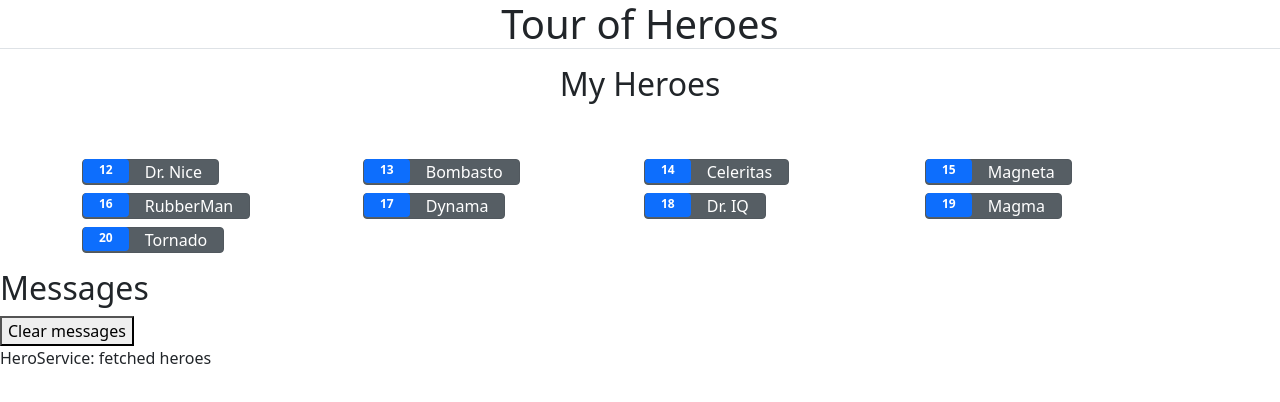
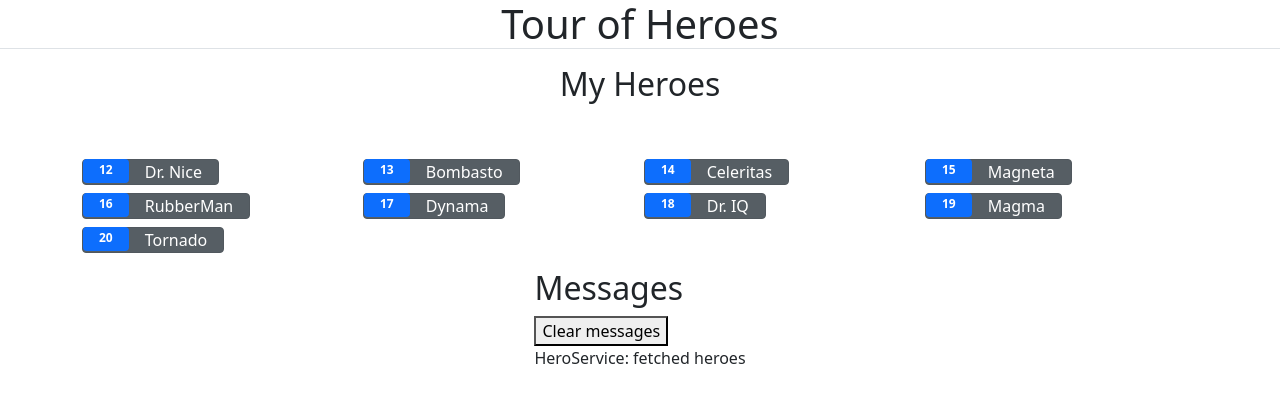
Before and after one commit to kroonus2/tour-of-heroes-angular-tutorial, an Angular app: page / in a window 1280 px wide. Shown: the top 402 px of the page. Built offline with nearby package versions, Linux system fonts and the light colour scheme.

Commit message:
center div msg with bootstrap

```diff
--- a/src/app/components/messages/messages.component.html
+++ b/src/app/components/messages/messages.component.html
@@ -1,7 +1,9 @@
-<div *ngIf="messageService.messages.length">
-
-    <h2>Messages</h2>
-    <button type="button" class="clear" (click)="messageService.clear()">Clear messages</button>
-    <div *ngFor='let message of messageService.messages'> {{message}} </div>
-
+<div class="container">
+    <div class="d-flex justify-content-center align-items-center mt-3 vh-60">
+        <div *ngIf="messageService.messages.length">
+            <h2>Messages</h2>
+            <button type="button" class="clear" (click)="messageService.clear()">Clear messages</button>
+            <div *ngFor='let message of messageService.messages'> {{message}} </div>
+        </div>
+    </div>
 </div>
```
